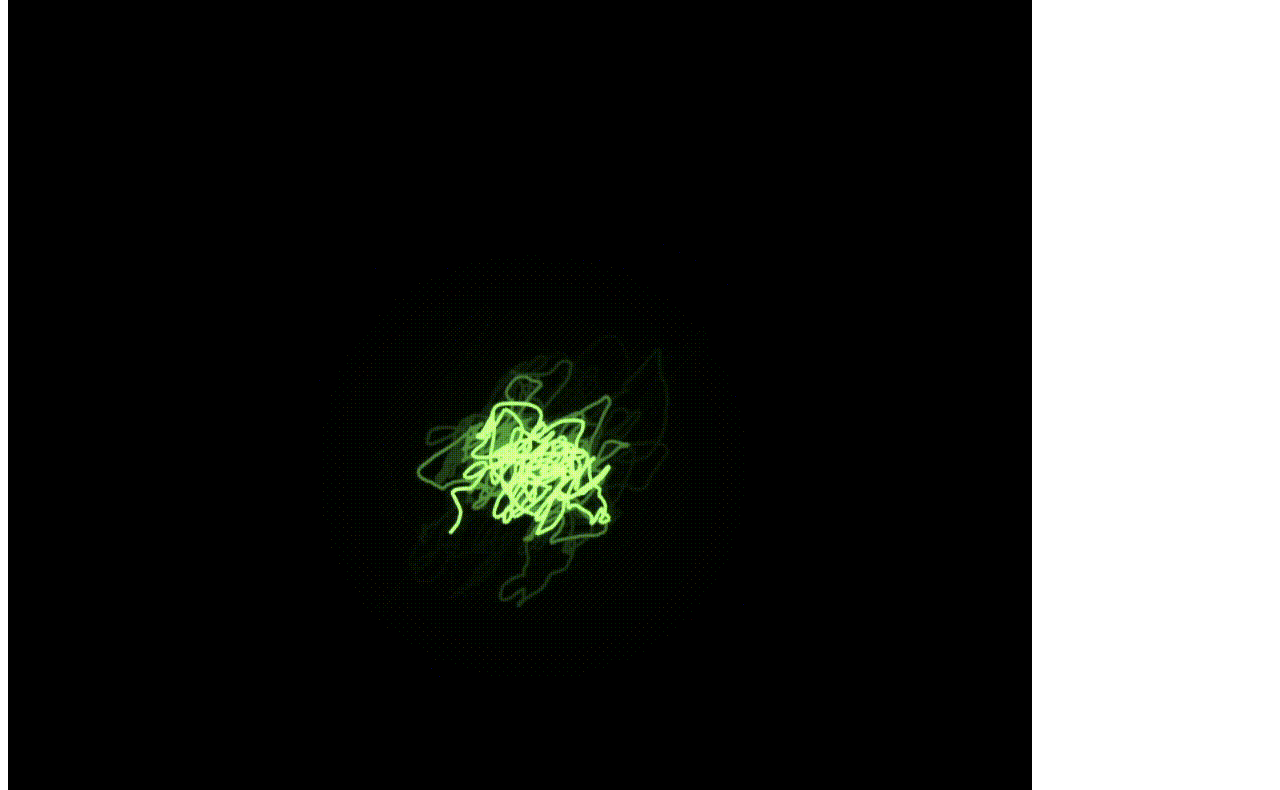
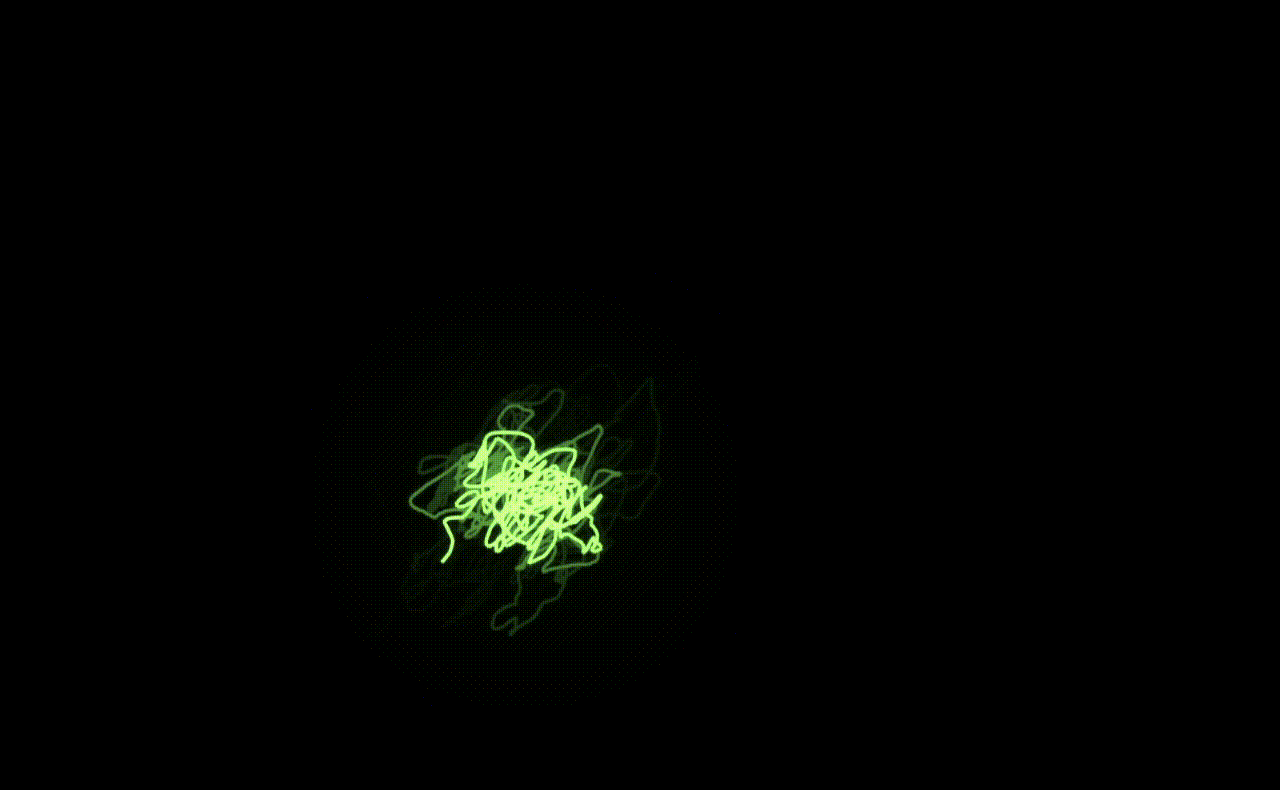
Before and after one commit to aysaY-OvO/Alexander_Pogrebnyak, a Gatsby site: page / in a window 1280 px wide. Shown: the part 52-842 px from the top of the page. Built offline with nearby package versions, Linux system fonts and the light colour scheme; Gatsby itself is replaced by a stand-in of ours.

Commit message:
настройка файлов стилей

```diff
--- a/gatsby-config.ts
+++ b/gatsby-config.ts
@@ -5,9 +5,6 @@ const config: GatsbyConfig = {
     title: `Alex_Pogrebnyak`,
     siteUrl: `http://localhost:8000`
   },
-  // More easily incorporate content into your pages through automatic TypeScript type generation and better GraphQL IntelliSense.
-  // If you use VSCode you can also use the GraphQL plugin
-  // Learn more at: https://gatsby.dev/graphql-typegen
   graphqlTypegen: true,
   plugins:
   [
@@ -44,6 +41,22 @@ const config: GatsbyConfig = {
       },
     },
     `gatsby-transformer-json`,
+    {
+      resolve: `gatsby-plugin-web-font-loader`,
+      options: {
+        custom: {
+          families: ["Akony", "Montserrat"],
+          urls: [
+              "/fonts/Akony.woff2",
+              "/fonts/Akony.woff",
+              "/fonts/Montserrat-Regular.woff2",
+              "/fonts/Montserrat-Regular.woff",
+              "/fonts/Montserrat-Bold.woff2",
+              "/fonts/Montserrat-Bold.woff",
+            ]
+        },
+      },
+    },
   ]
 };
 
--- a/package.json
+++ b/package.json
@@ -16,12 +16,16 @@
     "typecheck": "tsc --noEmit"
   },
   "dependencies": {
+    "@emotion/react": "^11.14.0",
+    "@emotion/styled": "^11.14.0",
+    "@mui/material": "^6.4.7",
     "gatsby": "^5.14.1",
     "gatsby-plugin-image": "^3.14.0",
     "gatsby-plugin-manifest": "^5.14.0",
     "gatsby-plugin-netlify-cms": "^7.12.1",
     "gatsby-plugin-sharp": "^5.14.0",
     "gatsby-plugin-sitemap": "^6.14.0",
+    "gatsby-plugin-web-font-loader": "^1.0.4",
     "gatsby-source-filesystem": "^5.14.0",
     "gatsby-transformer-json": "^5.14.0",
     "gatsby-transformer-remark": "^6.14.0",
--- a/src/pages/index.tsx
+++ b/src/pages/index.tsx
@@ -1,29 +1,20 @@
-import * as React from "react"
-import type { HeadFC, PageProps } from "gatsby"
-import { graphql, useStaticQuery } from "gatsby";
+import React from "react";
+import MainPage from "./main/main";
+import { HeadFC } from "gatsby";
+import { theme } from '../theme/index';
+import { globalStyles } from "../theme/globalStyles";
+import { CssBaseline, ThemeProvider } from "@mui/material";
 
-const IndexPage: React.FC<PageProps> = () => {
-  const gif = useStaticQuery(graphql`
-      query {
-        allDataJson {
-          nodes {
-            gif
-          }
-        }
-      }
-    `)
-
-    console.log(gif.allDataJson.nodes[0].gif);
-
-    if (!gif.allDataJson) {
-      return <p>Image not found</p>
-    }
-
+const IndexPage: React.FC = () => {
   return (
-    <img src={gif.allDataJson.nodes[0].gif} width={1024} height={1024} alt=""/>
+    <ThemeProvider theme={theme}>
+      <CssBaseline />
+      {globalStyles}
+      <MainPage />
+    </ThemeProvider>
   )
 }
 
-export default IndexPage
+export default IndexPage;
 
 export const Head: HeadFC = () => <title>Home Page</title>
--- /dev/null
+++ b/src/pages/main/main.tsx
@@ -0,0 +1,28 @@
+import * as React from "react"
+import { graphql, useStaticQuery } from "gatsby";
+import { Typography } from "@mui/material";
+
+const MainPage: React.FC = () => {
+  const gif = useStaticQuery(graphql`
+      query {
+        allDataJson {
+          nodes {
+            gif
+          }
+        }
+      }
+    `)
+
+    if (!gif.allDataJson) {
+      return <p>Image not found</p>
+    }
+
+  return (
+    <>
+      <Typography variant='h1'>Hello World</Typography>
+      <img src={gif.allDataJson.nodes[0].gif} width={1024} height={1024} alt=""/>
+    </>
+  )
+}
+
+export default MainPage;
--- /dev/null
+++ b/src/theme/globalStyles.tsx
@@ -0,0 +1,28 @@
+import React from "react";
+import { GlobalStyles } from "@mui/material";
+import { palette } from './palette';
+
+export const globalStyles = (
+  <GlobalStyles
+    styles={{
+      "*": {
+        margin: 0,
+        padding: 0,
+        boxSizing: "border-box",
+      },
+      body: {
+        backgroundColor: palette.customColors.black,
+        color: "#fff",
+      },
+      a: {
+        textDecoration: "none",
+        color: "inherit",
+      },
+      ".custom-container": {
+        maxWidth: "1200px",
+        margin: "0 auto",
+        padding: "20px",
+      },
+    }}
+  />
+);
--- /dev/null
+++ b/src/theme/index.ts
@@ -0,0 +1,8 @@
+import { createTheme } from "@mui/material";
+import { typography } from "./typography";
+import { palette } from './palette';
+
+export const theme = createTheme({
+  typography,
+  palette,
+});
--- /dev/null
+++ b/src/theme/palette.ts
@@ -0,0 +1,26 @@
+
+declare module "@mui/material/styles" {
+  interface Palette {
+    customColors?: {
+      white: string;
+      green: string;
+      black: string;
+    };
+  }
+
+  interface PaletteOptions {
+    customColors?: {
+      white: string;
+      green: string;
+      black: string;
+    };
+  }
+}
+
+export const palette = {
+  customColors: {
+    white: "#ffffff",
+    green: "#44f308",
+    black: "#000000"
+  }
+}
--- /dev/null
+++ b/src/theme/typography.ts
@@ -0,0 +1,28 @@
+import { palette } from "./palette";
+import { TypographyOptions } from "@mui/material/styles/createTypography";
+
+export const typography: TypographyOptions = {
+  h1 : {
+    fontFamily: '"Akony", "Arial", sans-serif',
+    fontSize: 32,
+    color: palette.customColors.green,
+  },
+
+  h2 : {
+    fontFamily: '"Akony", "Arial", sans-serif',
+    fontSize: 16,
+    color: palette.customColors.green
+  },
+
+  body1: {
+    fontFamily: '"Montserrat", "Arial", sans-serif',
+    fontSize: 20,
+    color: palette.customColors.white
+  },
+
+  body2 : {
+    fontFamily: '"Montserrat", "Arial", sans-serif',
+    fontSize: 24,
+    color: palette.customColors.green
+  },
+};
```
Also changed, not shown: src/pages/main/styled.ts (added), static/fonts/Akony.woff (added), static/fonts/Akony.woff2 (added), static/fonts/Montserrat-Bold.woff (added), static/fonts/Montserrat-Bold.woff2 (added), static/fonts/Montserrat-Regular.woff (added), static/fonts/Montserrat-Regular.woff2 (added), static/uploads/1738448523_0_54_864_540_1920x1080_80_0_0_04b3661808bae0b0fbc8b2e52dba9d8d.jpg (deleted), 1 other file.
